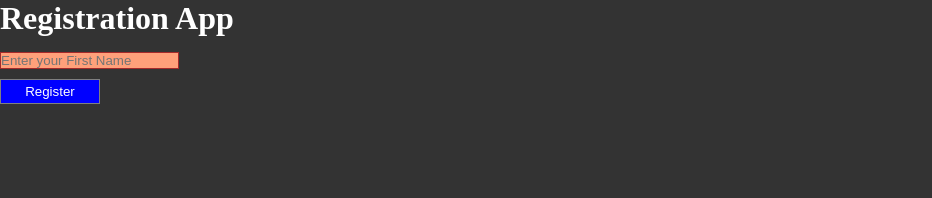
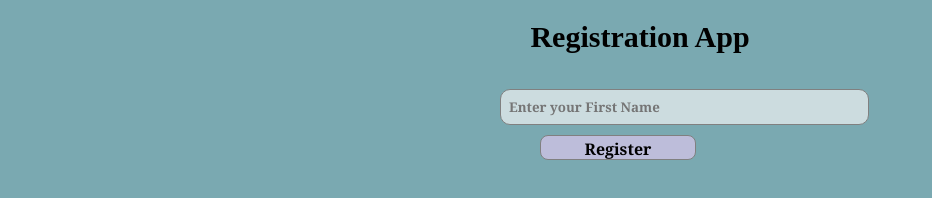
Before and after one commit to nearjay06/Js-Registration-App, a plain HTML site: page index.html in a window 1280 px wide. Shown: the whole page, without its empty margins (0-932 px from the left). Drawn offline with Linux system fonts and the light colour scheme.

Commit message:
create login,user and welcome html files,modify cssfile

```diff
--- a/css/style.css
+++ b/css/style.css
@@ -5,7 +5,7 @@
 }
 body{
     box-sizing:border-box;
-    background-color: #333;
+    background-color: rgb(122, 169, 177);
     color:#fff;
 
  }
@@ -14,21 +14,56 @@ body{
 
      display:block;
      margin-top:15px;
-     background-color:lightsalmon;
-     border:1px solid brown;
+     background-color:rgb(204, 220, 223);
+     border:1px solid gray;
+     font-family:cambria;
+     font-weight:bold;
+     color:black;
+     padding: 8px;
+     border-radius:10px;
+     width:45%;
+
 
  }
 
  .container button{
      display:block;
      margin-top:10px;
-     background-color: blue;
+     background-color: rgb(189, 189, 218);
      width:100px;
      height:25px;
-     color:#fff;
      border:1px solid gray;
+     border-radius: 8px;
+     text-decoration: none;
+     margin-left: 40px;
+     width:20%;
+     padding:2px;
+
  }
 
  .ourPara{
      display: block;
  }
+
+ #form{
+     padding-left:500px;
+     padding-top: 20px;
+
+
+
+ }
+
+ h1{
+     text-align:center;
+     color:black;
+     font-size:30px;
+     padding-top:20px;
+ }
+
+.container a{
+    font-family:cambria;
+    color:black;
+    text-decoration: none;
+    font-weight:bold;
+    font-size :16px;
+}
--- a/index.html
+++ b/index.html
@@ -6,7 +6,7 @@
     <meta name="viewport" content="width=device-width, initial-scale=1.0">
     <meta http-equiv="X-UA-Compatible" content="ie=edge">
     <link rel="stylesheet" href="css/style.css">
-    <title>Document</title>
+    <title>Registration App</title>
 </head>
 
 <body>
@@ -15,11 +15,13 @@
     <form id="form">
 
         <input type="text" placeholder="Enter your First Name" id="firstName" >
+
         <div class="p-content"></div>
        <!--for input event-->
        <!-- <input type="text" placeholder="Enter your Second Name" id="secondName">-->
 
-       <button class ="addBtn">Register</button>
+       <button class ="addBtn"><a href = "user.html"> Register</a></button>
+
 
     </form>
 
--- a/js/details.js
+++ b/js/details.js
@@ -2,9 +2,9 @@ const firstName = document.querySelector("#firstName");
 // const secondName = document.querySelector("#secondName");
 const ourContent = document.querySelector(".content");
 // const addBtn = document.querySelector(".addBtn");
-const ourForm = document.querySelector("#form");
-
-
+const username= document.querySelector("#userName");
+const password = document.querySelector("#passWord");
+const confirm = document.querySelector("#confirmPass");
 
 
 //const ourPara = document.createElement ("span");
```
Also changed, not shown: login.html (added, +51 -0 lines), user.html (added, +39 -0 lines), welcome.html (added, +17 -0 lines).
